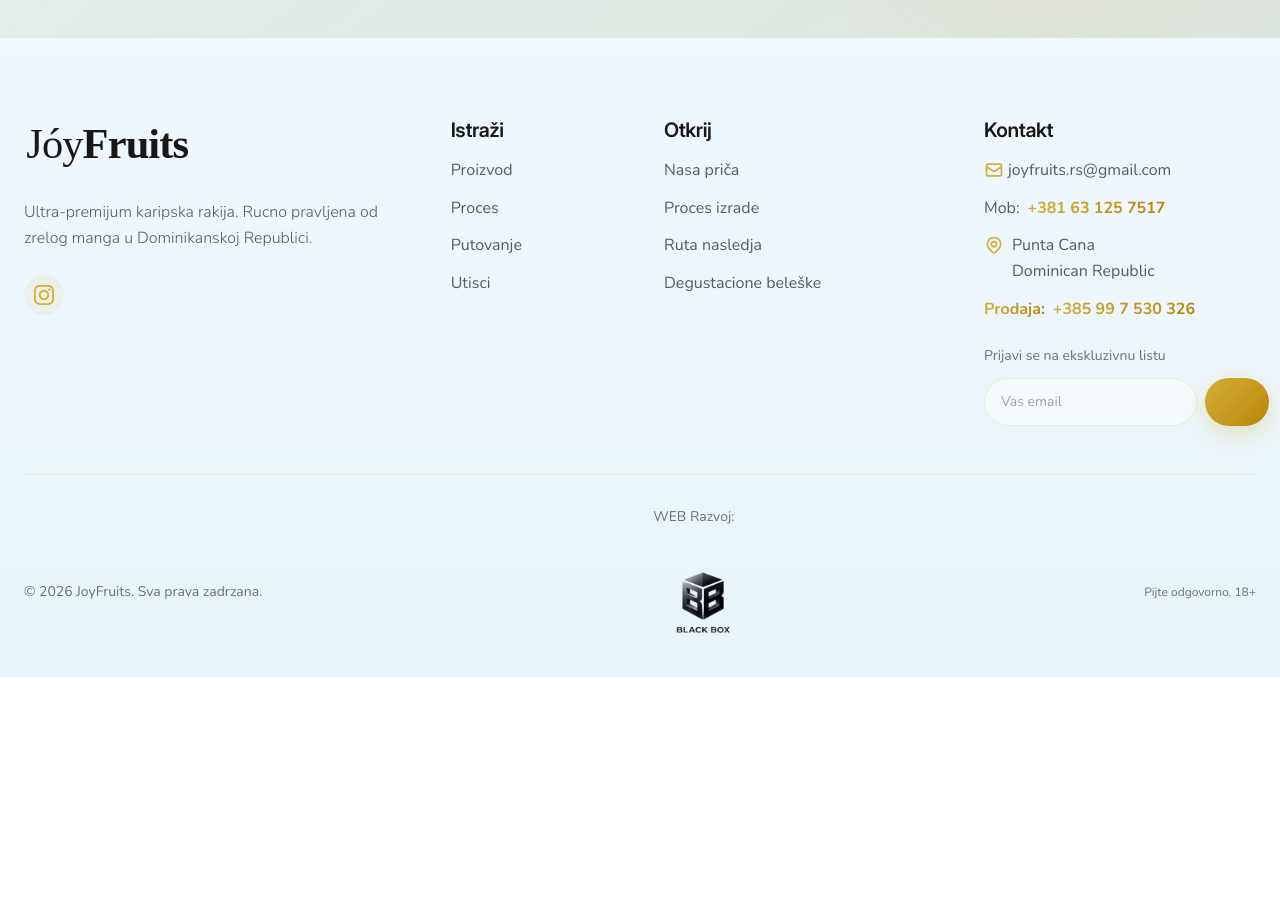
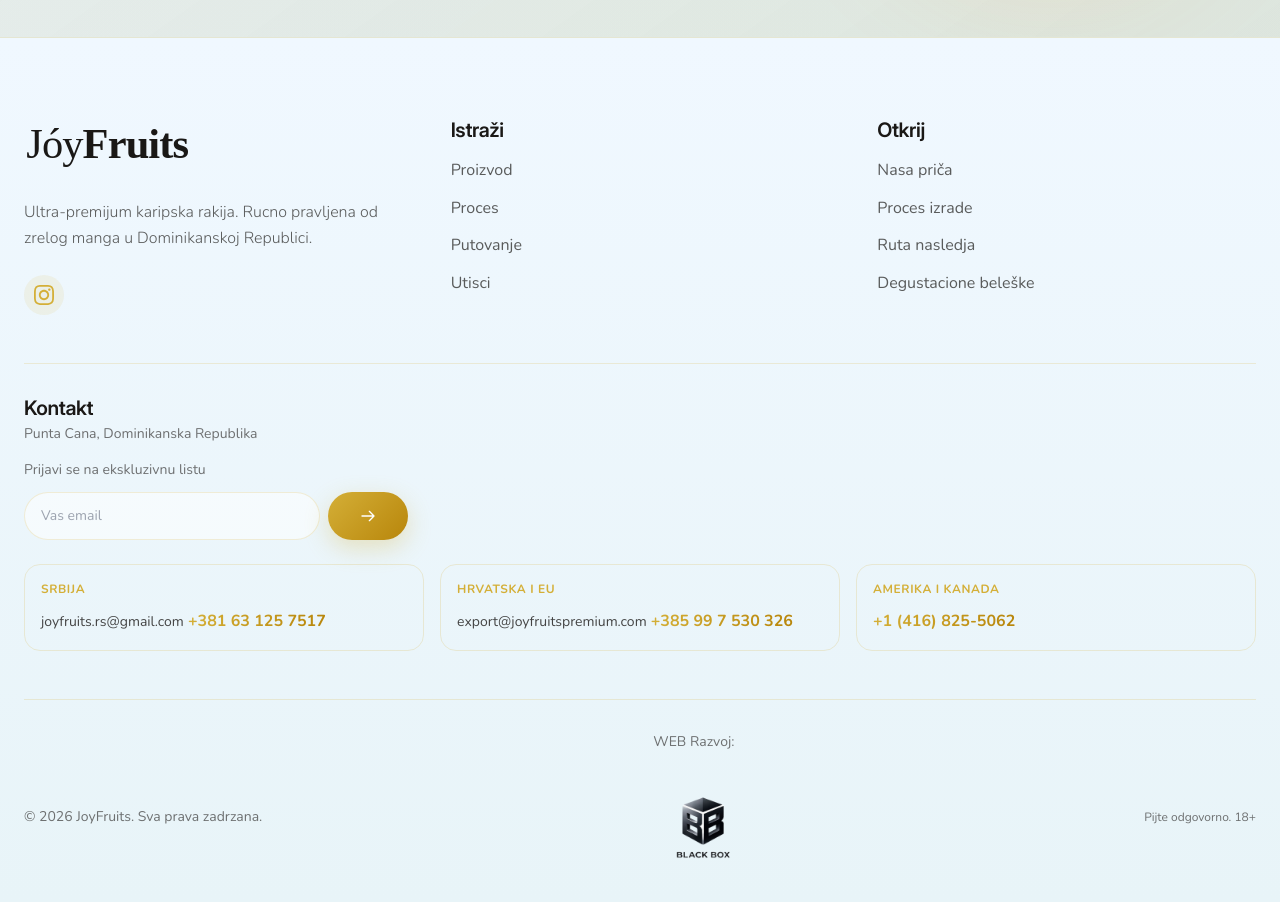
Before and after one commit to BlackBoxTesting88/mango_brand, a website: page sr/index.html in a window 1280 px wide. Shown: the part 8153-9055 px from the top of the page. Before the commit the page ends 8830 px from the top, so only its background shows below. Drawn offline with Linux system fonts and the light colour scheme.

Commit message:
footer info restructured

```diff
--- a/sr/index.html
+++ b/sr/index.html
@@ -1735,119 +1735,52 @@
       </div>
 
       <!-- Quick Links -->
-      <div class="lg:col-span-2">
+      <div class="lg:col-span-4">
         <h3 class="serif text-xl font-bold text-ink mb-4">Istraži</h3>
         <ul class="space-y-3">
           <li>
-            <a
-              href="#product"
-              class="text-ink/70 hover:text-gold transition-colors"
-              >Proizvod</a
-            >
+            <a href="#product" class="text-ink/70 hover:text-gold transition-colors">Proizvod</a>
           </li>
           <li>
-            <a
-              href="#process"
-              class="text-ink/70 hover:text-gold transition-colors"
-              >Proces</a
-            >
+            <a href="#process" class="text-ink/70 hover:text-gold transition-colors">Proces</a>
           </li>
           <li>
-            <a
-              href="#voyage"
-              class="text-ink/70 hover:text-gold transition-colors"
-              >Putovanje</a
-            >
+            <a href="#voyage" class="text-ink/70 hover:text-gold transition-colors">Putovanje</a>
           </li>
           <li>
-            <a
-              href="#testimonials"
-              class="text-ink/70 hover:text-gold transition-colors"
-              >Utisci</a
-            >
+            <a href="#testimonials" class="text-ink/70 hover:text-gold transition-colors">Utisci</a>
           </li>
         </ul>
       </div>
 
       <!-- Discover -->
-      <div class="lg:col-span-3">
+      <div class="lg:col-span-4">
         <h3 class="serif text-xl font-bold text-ink mb-4">Otkrij</h3>
         <ul class="space-y-3">
           <li>
-            <a
-              href="#hero"
-              class="text-ink/70 hover:text-gold transition-colors"
-              >Nasa priča</a
-            >
+            <a href="#hero" class="text-ink/70 hover:text-gold transition-colors">Nasa priča</a>
           </li>
           <li>
-            <a
-              href="#process"
-              class="text-ink/70 hover:text-gold transition-colors"
-              >Proces izrade</a
-            >
+            <a href="#process" class="text-ink/70 hover:text-gold transition-colors">Proces izrade</a>
           </li>
           <li>
-            <a
-              href="#voyage"
-              class="text-ink/70 hover:text-gold transition-colors"
-              >Ruta nasledja</a
-            >
+            <a href="#voyage" class="text-ink/70 hover:text-gold transition-colors">Ruta nasledja</a>
           </li>
           <li>
-            <a
-              href="#product"
-              class="text-ink/70 hover:text-gold transition-colors"
-              >Degustacione beleške</a
-            >
+            <a href="#product" class="text-ink/70 hover:text-gold transition-colors">Degustacione beleške</a>
           </li>
         </ul>
       </div>
-
-      <!-- Contact -->
-      <div class="lg:col-span-3">
-        <h3 class="serif text-xl font-bold text-ink mb-4">Kontakt</h3>
-        <div class="space-y-3 text-ink/70">
-          <div class="flex items-start gap-1">
-            <svg class="w-5 h-5 text-gold flex-shrink-0 mt-0.5" fill="none" stroke="currentColor" viewBox="0 0 24 24">
-              <path stroke-linecap="round" stroke-linejoin="round" stroke-width="2" d="M3 8l7.89 5.26a2 2 0 002.22 0L21 8M5 19h14a2 2 0 002-2V7a2 2 0 00-2-2H5a2 2 0 00-2 2v10a2 2 0 002 2z"></path>
-            </svg>
-              <a href="mailto:export@joyfruitspremium.com" class="hover:text-gold transition-colors">joyfruits.rs@gmail.com</a>
-          </div>
-          <div class="flex items-start gap-2">
-            Mob:
-             <span class="font-black bg-gradient-to-r from-gold to-brass bg-clip-text text-transparent">+381 63 125 7517</span>
-          </div>
-          <div class="flex items-start gap-2">
-            <svg
-              class="w-5 h-5 text-gold flex-shrink-0 mt-0.5"
-              fill="none"
-              stroke="currentColor"
-              viewBox="0 0 24 24"
-            >
-              <path
-                stroke-linecap="round"
-                stroke-linejoin="round"
-                stroke-width="2"
-                d="M17.657 16.657L13.414 20.9a1.998 1.998 0 01-2.827 0l-4.244-4.243a8 8 0 1111.314 0z"
-              ></path>
-              <path
-                stroke-linecap="round"
-                stroke-linejoin="round"
-                stroke-width="2"
-                d="M15 11a3 3 0 11-6 0 3 3 0 016 0z"
-              ></path>
-            </svg>
-            <span>Punta Cana<br />Dominican Republic</span>
-          </div>
-          <div class="flex items-start gap-2">
-            <span class="font-black bg-gradient-to-r from-gold to-brass bg-clip-text text-transparent">Prodaja:</span>
-            <span class="font-black bg-gradient-to-r from-gold to-brass bg-clip-text text-transparent">+385 99 7 530 326</span>
-          </div>
-        </div>
-
-        <!-- Newsletter -->
-        <div class="mt-6">
+    </div>
+
+    <!-- Contact regions -->
+    <div class="mt-12 pt-8 border-t border-gold/20">
+      <div class="flex flex-col lg:flex-row lg:items-end lg:justify-between gap-4 mb-6">
+        <div>
+          <h3 class="serif text-xl font-bold text-ink">Kontakt</h3>
+          <p class="text-sm text-ink/60 mt-1">Punta Cana, Dominikanska Republika</p>
+        </div>
+        <div class="max-w-sm w-full">
           <p class="text-sm text-ink/60 mb-3" id="newsletterLabel">
             Prijavi se na ekskluzivnu listu
           </p>
@@ -1863,12 +1796,7 @@
               class="btn btn-primary text-sm px-6 py-2"
               aria-label="Subscribe"
             >
-              <svg
-                class="w-4 h-4"
-                fill="none"
-                stroke="currentColor"
-                viewBox="0 0 24 24"
-              >
+              <svg class="w-4 h-4" fill="none" stroke="currentColor" viewBox="0 0 24 24">
                 <path
                   stroke-linecap="round"
                   stroke-linejoin="round"
@@ -1881,6 +1809,23 @@
           <p id="newsletterSuccess" class="text-sm text-gold mt-3 hidden">
             ✓ Hvala! Javicemo se uskoro.
           </p>
+        </div>
+      </div>
+
+      <div class="grid sm:grid-cols-2 lg:grid-cols-3 gap-4">
+        <div class="rounded-2xl border border-gold/20 bg-white/40 p-4">
+          <p class="text-xs uppercase tracking-wider text-gold font-bold mb-3">Srbija</p>
+          <a href="mailto:joyfruits.rs@gmail.com" class="block text-sm text-ink/80 hover:text-gold transition-colors break-all">joyfruits.rs@gmail.com</a>
+          <a href="tel:+381631257517" class="mt-2 inline-block font-black bg-gradient-to-r from-gold to-brass bg-clip-text text-transparent">+381 63 125 7517</a>
+        </div>
+        <div class="rounded-2xl border border-gold/20 bg-white/40 p-4">
+          <p class="text-xs uppercase tracking-wider text-gold font-bold mb-3">Hrvatska i EU</p>
+          <a href="mailto:export@joyfruitspremium.com" class="block text-sm text-ink/80 hover:text-gold transition-colors break-all">export@joyfruitspremium.com</a>
+          <a href="tel:+385997530326" class="mt-2 inline-block font-black bg-gradient-to-r from-gold to-brass bg-clip-text text-transparent">+385 99 7 530 326</a>
+        </div>
+        <div class="rounded-2xl border border-gold/20 bg-white/40 p-4 sm:col-span-2 lg:col-span-1">
+          <p class="text-xs uppercase tracking-wider text-gold font-bold mb-3">Amerika i Kanada</p>
+          <a href="tel:+14168255062" class="inline-block font-black bg-gradient-to-r from-gold to-brass bg-clip-text text-transparent">+1 (416) 825-5062</a>
         </div>
       </div>
     </div>
```
Also changed, not shown: en/index.html (+29 -32 lines), es/index.html (+29 -28 lines), index.html (+29 -34 lines).
